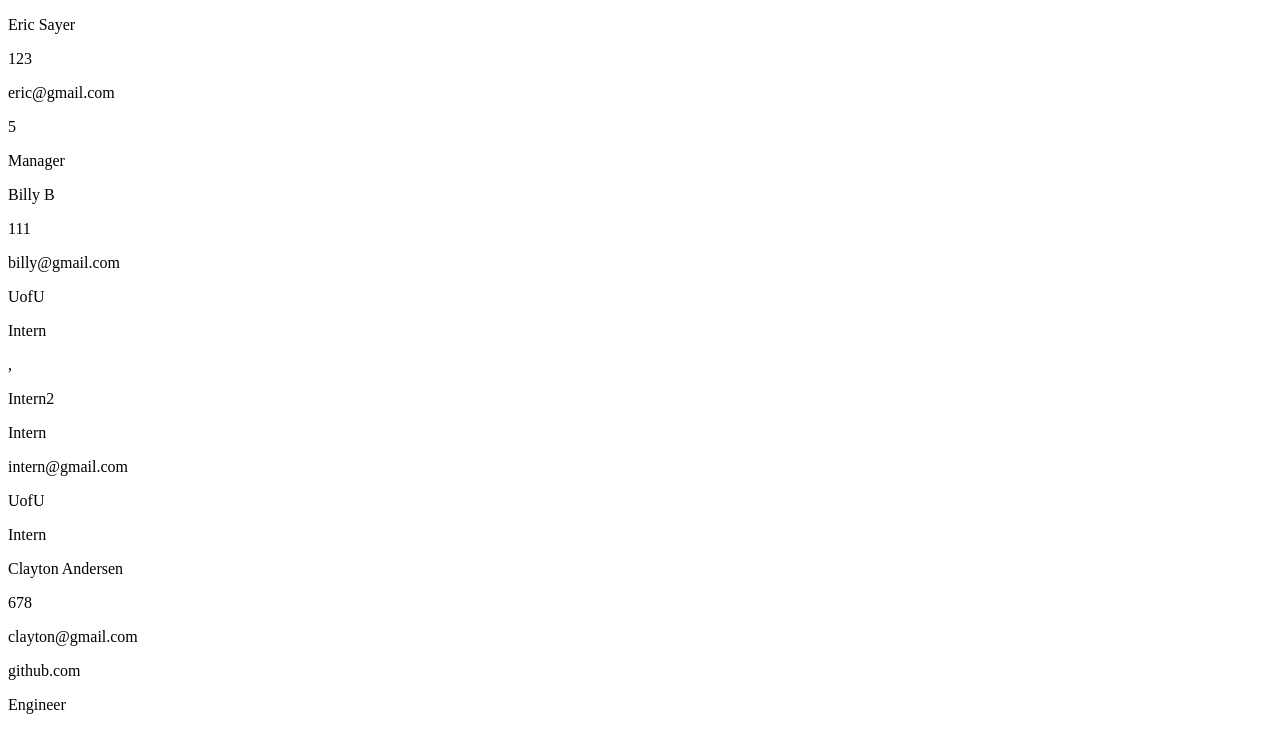
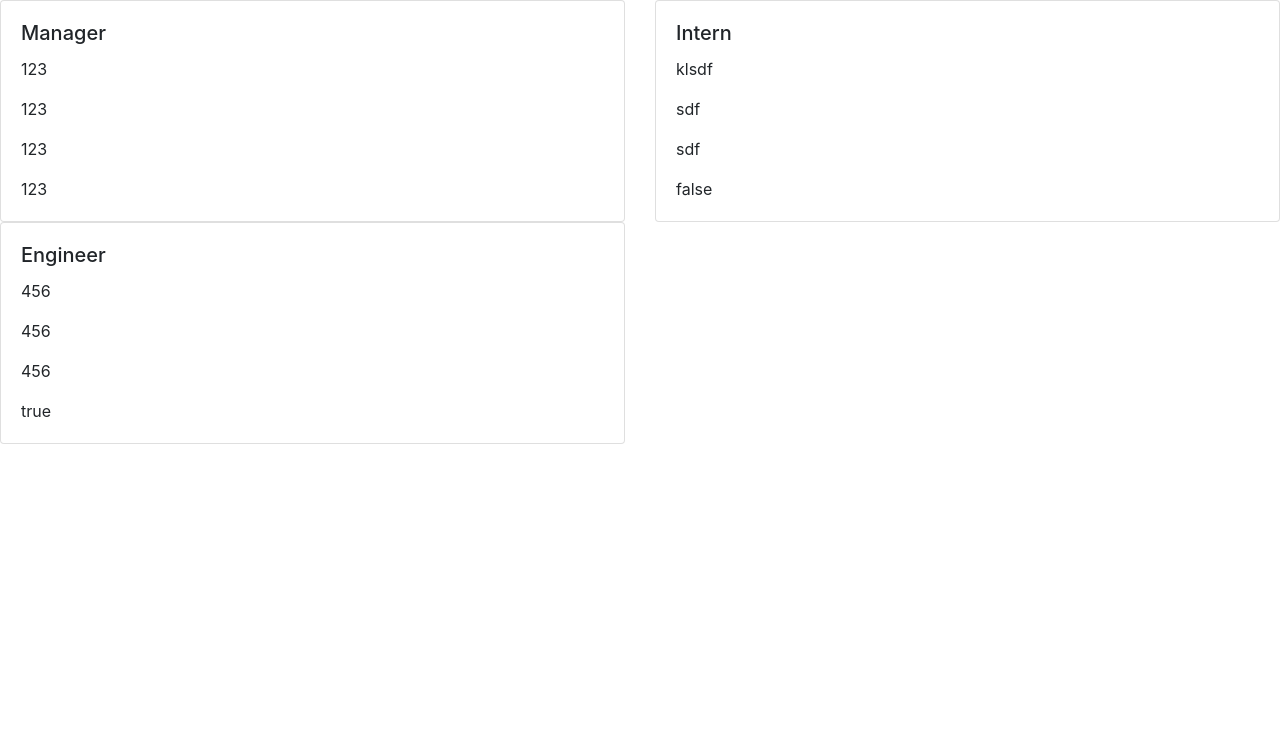
Before and after one commit to Clayton-Andersen/code-crusher-team-generator, a website: page index.html in a window 1280 px wide. Drawn offline with nearby package versions, Linux system fonts and the light colour scheme.

Commit message:
styling completed. Team members will appear in own cards

```diff
--- a/htmlGenerator.js
+++ b/htmlGenerator.js
@@ -1,51 +1,50 @@
 const html = (data) => {
     const internArray = data.filter(employee => employee.getRole() === 'Intern')
     const engineerArray = data.filter(employee => employee.getRole() === 'Engineer')
-    console.log(internArray);
-    console.log(engineerArray);
+    const genEmployee = (employee) => {
+        let schoolCheck = "school" in employee;
+        const option = schoolCheck === true ? employee.school: employee.github
+
+        return `<div class="col-sm-6">
+        <div class="card">
+            <div class="card-body">
+                <h5 class="card-title">${employee.getRole()}</h5>
+                <p class="card-text">${employee.name}</p>
+                <p class="card-text">${employee.id}</p>
+                <p class="card-text">${employee.email}</p>
+                <p class="card-text">${option}</p>
+            </div>
+        </div>
+    </div>`
+    }
     return `<!DOCTYPE html>
     <html lang="en">
     <head>
         <meta charset="UTF-8">
         <meta http-equiv="X-UA-Compatible" content="IE=edge">
         <meta name="viewport" content="width=device-width, initial-scale=1.0">
-        <title>Document</title>
+        <link rel="stylesheet" href="https://stackpath.bootstrapcdn.com/bootstrap/4.3.1/css/bootstrap.min.css" />
+        <title>Team Profile Generator</title>
     </head>
     <body>
-        <p> ${ data[0].name }
-        </p>
-        <p> ${ data[0].id }
-        </p>
-        <p> ${ data[0].email }
-        </p>
-        <p> ${ data[0].officeNumber }
-        </p>
-        <p> ${ data[0].getRole() }
-        </p>
-            ${ internArray.map(intern => {
-                return `<p> ${ intern.name }
-                </p>
-                <p> ${ intern.id }
-                </p>
-                <p> ${ intern.email }
-                </p>
-                <p> ${ intern.school }
-                </p>
-                <p> ${ intern.getRole() }
-                </p>`
-            }) }
-            ${ engineerArray.map(engineer => {
-               return  `<p> ${ engineer.name }
-                </p>
-                <p> ${ engineer.id }
-                </p>
-                <p> ${ engineer.email }
-                </p>
-                <p> ${ engineer.github }
-                </p>
-                <p> ${ engineer.getRole() }
-                </p>`
-            }) }
+    <div class="row">
+        <div class="col-sm-6">
+            <div class="card">
+                <div class="card-body">
+                    <h5 class="card-title">${data[0].getRole()}</h5>
+                    <p class="card-text">${data[0].name}</p>
+                    <p class="card-text">${data[0].id}</p>
+                    <p class="card-text">${data[0].email}</p>
+                    <p class="card-text">${data[0].officeNumber}</p>
+                </div>
+            </div>
+        </div>
+        ${internArray.map(intern => {
+        return genEmployee(intern)
+    }).join("")}
+        ${engineerArray.map(engineer => {
+        return genEmployee(engineer)
+    }).join("")}
     </body>
     </html>`
 };
--- a/index.html
+++ b/index.html
@@ -4,47 +4,43 @@
         <meta charset="UTF-8">
         <meta http-equiv="X-UA-Compatible" content="IE=edge">
         <meta name="viewport" content="width=device-width, initial-scale=1.0">
-        <title>Document</title>
+        <link rel="stylesheet" href="https://stackpath.bootstrapcdn.com/bootstrap/4.3.1/css/bootstrap.min.css" />
+        <title>Team Profile Generator</title>
     </head>
     <body>
-        <p> Eric Sayer
-        </p>
-        <p> 123
-        </p>
-        <p> eric@gmail.com
-        </p>
-        <p> 5
-        </p>
-        <p> Manager
-        </p>
-            <p> Billy B
-                </p>
-                <p> 111
-                </p>
-                <p> billy@gmail.com
-                </p>
-                <p> UofU
-                </p>
-                <p> Intern
-                </p>,<p> Intern2
-                </p>
-                <p> Intern
-                </p>
-                <p> intern@gmail.com
-                </p>
-                <p> UofU
-                </p>
-                <p> Intern
-                </p>
-            <p> Clayton Andersen
-                </p>
-                <p> 678
-                </p>
-                <p> clayton@gmail.com
-                </p>
-                <p> github.com
-                </p>
-                <p> Engineer
-                </p>
+    <div class="row">
+        <div class="col-sm-6">
+            <div class="card">
+                <div class="card-body">
+                    <h5 class="card-title">Manager</h5>
+                    <p class="card-text">123</p>
+                    <p class="card-text">123</p>
+                    <p class="card-text">123</p>
+                    <p class="card-text">123</p>
+                </div>
+            </div>
+        </div>
+        <div class="col-sm-6">
+        <div class="card">
+            <div class="card-body">
+                <h5 class="card-title">Intern</h5>
+                <p class="card-text">klsdf</p>
+                <p class="card-text">sdf</p>
+                <p class="card-text">sdf</p>
+                <p class="card-text">false</p>
+            </div>
+        </div>
+    </div>
+        <div class="col-sm-6">
+        <div class="card">
+            <div class="card-body">
+                <h5 class="card-title">Engineer</h5>
+                <p class="card-text">456</p>
+                <p class="card-text">456</p>
+                <p class="card-text">456</p>
+                <p class="card-text">true</p>
+            </div>
+        </div>
+    </div>
     </body>
     </html>
```
